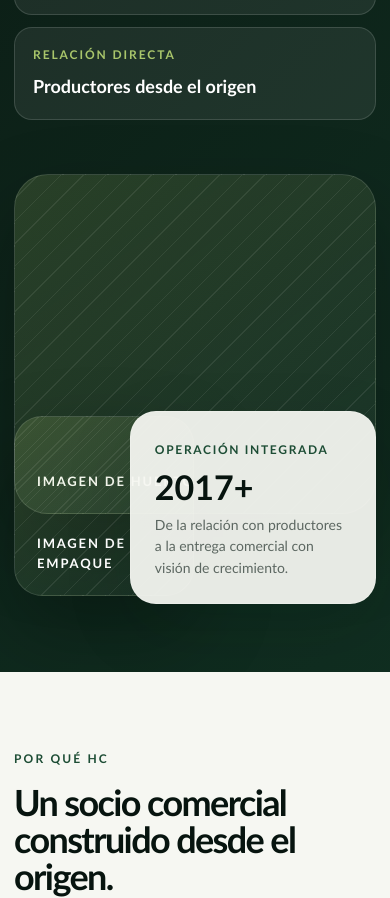
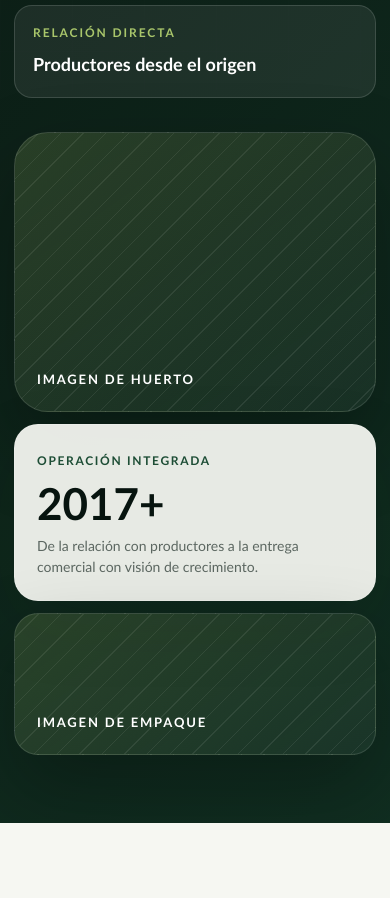
Before and after one commit to ritomktg/frutas-hc-preview, a plain HTML site: page option-b.html in a window 390 px wide. Shown: the part 1102-2000 px from the top of the page. Drawn offline with Linux system fonts and the light colour scheme.

Commit message:
Update option-b.html

```diff
--- a/option-b.html
+++ b/option-b.html
@@ -950,24 +950,43 @@
       }
 
       .hero-visual {
-        min-height: 430px;
+        display: grid;
+        grid-template-columns: minmax(0, 1fr) minmax(220px, .72fr);
+        gap: 14px;
+        min-height: auto;
+      }
+
+      .image-card,
+      .operation-panel {
+        position: relative;
+        inset: auto;
       }
 
       .image-card.large {
-        left: 0;
-        height: 340px;
+        top: auto;
+        right: auto;
+        bottom: auto;
+        left: auto;
+        grid-column: 1 / -1;
+        width: 100%;
+        height: 320px;
       }
 
       .image-card.small {
+        top: auto;
         right: auto;
-        left: 0;
-        bottom: 8px;
-        width: 180px;
-        height: 180px;
+        bottom: auto;
+        left: auto;
+        width: auto;
+        height: auto;
+        min-height: 190px;
+        border-radius: 24px;
       }
 
       .operation-panel {
-        bottom: 0;
+        width: auto;
+        padding: 22px;
+        border-radius: 24px;
       }
 
       .map-card {
@@ -999,6 +1018,43 @@
 
       .brand-text span {
         display: none;
+      }
+
+      .hero-grid {
+        gap: 34px;
+      }
+
+      .hero-copy p {
+        margin-top: 20px;
+      }
+
+      .trust-strip {
+        margin-top: 28px;
+      }
+
+      .hero-visual {
+        grid-template-columns: 1fr;
+        gap: 12px;
+      }
+
+      .image-card.large {
+        height: 280px;
+      }
+
+      .image-card.small {
+        min-height: 142px;
+      }
+
+      .operation-panel {
+        order: 2;
+      }
+
+      .image-card.small {
+        order: 3;
+      }
+
+      .operation-panel strong {
+        font-size: 44px;
       }
 
       h1 {
```
